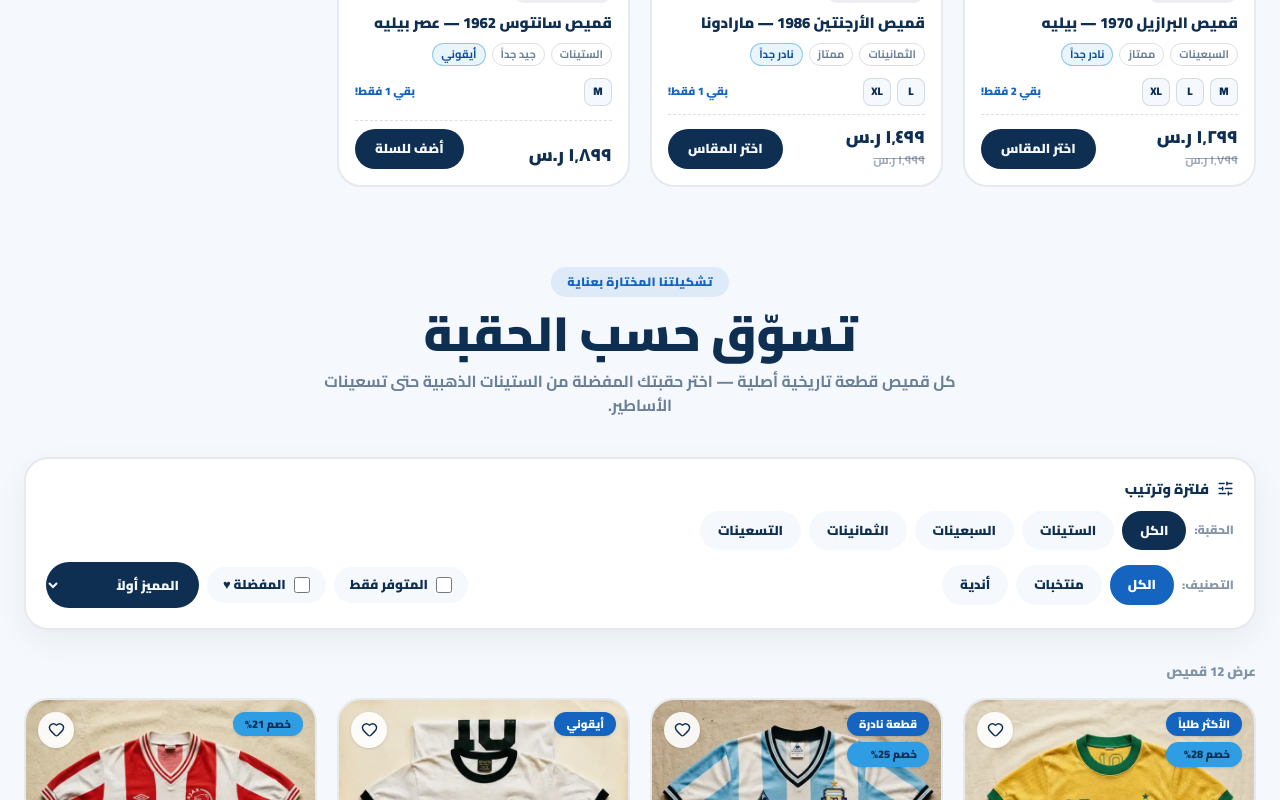
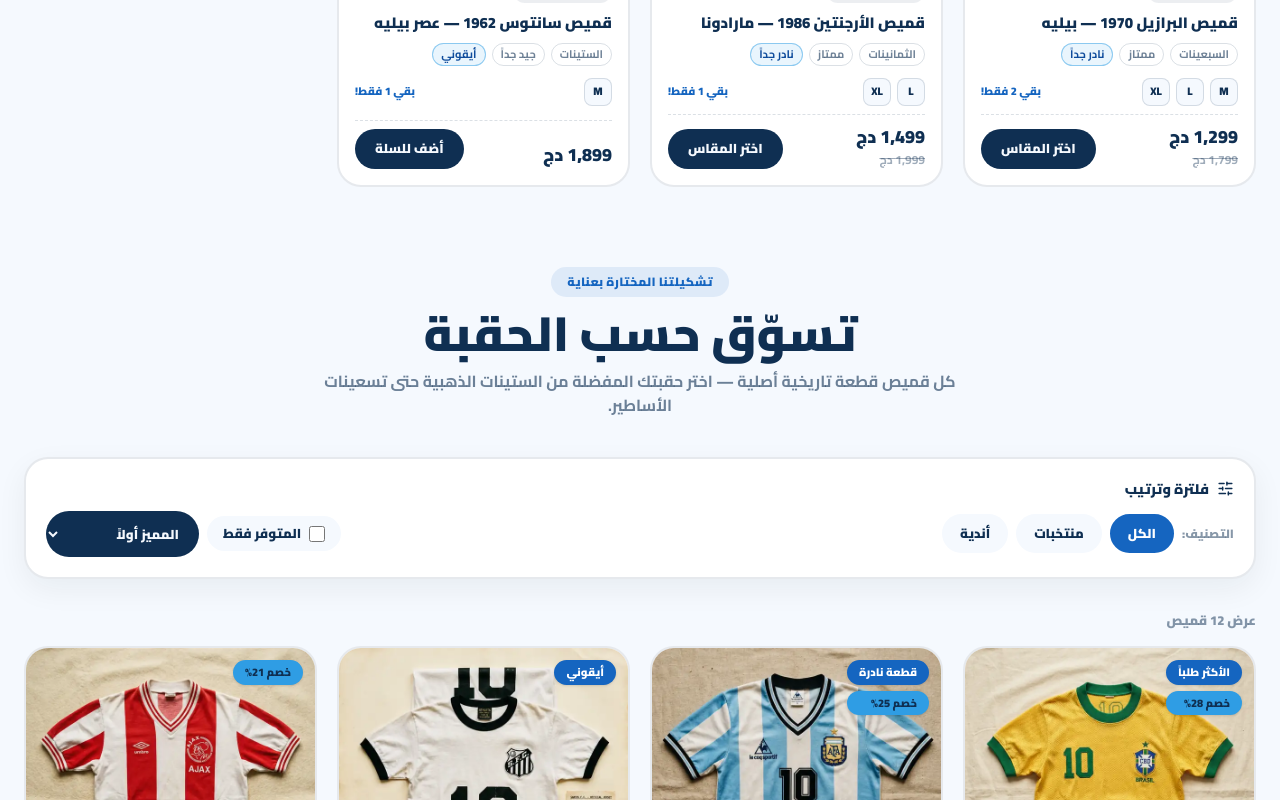
Before and after one commit to AbdEDjalilSaf/blues-store, a React (Vite) app: page / in a window 1280 px wide. Shown: the part 1640-2440 px from the top of the page. Built offline with nearby package versions, Linux system fonts and the light colour scheme.

Commit message:
fix:the card prices

```diff
--- a/scripts/seo-prerender.mjs
+++ b/scripts/seo-prerender.mjs
@@ -187,8 +187,8 @@
     (p) => `      <li>
         <h3><a href="${esc(ALLOC)}">${esc(p.name_ar)}</a></h3>
         <p>${esc(p.team)} • ${p.year} • ${esc(p.era)} • ${esc(p.condition)} • ${esc(p.rarity)}</p>
-        <p>${Number(p.price).toLocaleString('en-US')} ر.س${
-      p.old_price ? ` (بدلاً من ${Number(p.old_price).toLocaleString('en-US')} ر.س)` : ''
+        <p>${Number(p.price).toLocaleString('en-US')} دج${
+      p.old_price ? ` (بدلاً من ${Number(p.old_price).toLocaleString('en-US')} دج)` : ''
     } — ${Number(p.stock) <= 0 ? 'نفدت الكمية' : `متوفر (${p.stock} قطع)`}</p>
         <p>${esc(p.description_ar)}</p>
       </li>`
--- a/src/components/Auth.tsx
+++ b/src/components/Auth.tsx
@@ -15,7 +15,7 @@
           {[
             { i: ShieldCheck, t: 'فحص معتمد 21 نقطة', d: 'خبراء يفحصون القماش والخياطة والشعارات وبطاقات المصنع قبل قبول أي قطعة.' },
             { i: BadgeCheck, t: 'شهادة أصالة', d: 'كل قميص يصلك برقم توثيق فريد وبطاقة تروي قصته وموسمه.' },
-            { i: Truck, t: 'شحن سريع وآمن', d: 'تغليف مقوى يحمي القماش + شحن 2-4 أيام، مجاني فوق 300 ر.س.' },
+            { i: Truck, t: 'شحن سريع وآمن', d: 'تغليف مقوى يحمي القماش + شحن 2-4 أيام، مجاني فوق 300 دج.' },
             { i: RefreshCcw, t: 'إرجاع 14 يوم', d: 'غيّرت رأيك أو المقاس غير مناسب؟ استبدال واسترجاع بدون تعقيد.' },
           ].map((f) => (
             <li key={f.t}>
--- a/src/components/Logo.tsx
+++ b/src/components/Logo.tsx
@@ -20,7 +20,7 @@
       decoding="async"
       loading="eager"
       fetchPriority="high"
-      className={`${className} w-10 h-10 shrink-0 object-cover rounded-lg`}
+      className={`${className} w-18 h-18 shrink-0 object-cover rounded-lg`}
     />
   );
 }
--- a/src/components/Navbar.tsx
+++ b/src/components/Navbar.tsx
@@ -1,6 +1,6 @@
 import { useEffect, useRef, useState } from 'react';
 import { Menu, Search, ShoppingBag, X } from 'lucide-react';
-import { useCart, useShopActions, useWishlist } from '../store/shop';
+import { useCart, useShopActions } from '../store/shop';
 import Logo from './Logo';
 
 const LINKS = [
@@ -17,7 +17,6 @@
 export default function Navbar({ onSearch }: Props) {
   const { cartCount } = useCart();
   const { setCartOpen } = useShopActions();
-  const wishlist = useWishlist();
   const [open, setOpen] = useState(false);
   const [q, setQ] = useState('');
   const [showSearch, setShowSearch] = useState(false);
@@ -70,19 +69,6 @@
             >
               <Search size={20} />
             </button>
-
-            {wishlist.length > 0 && (
-              <a
-                href="#shop"
-                className="relative hidden sm:grid w-10 h-10 place-items-center rounded-full hover:bg-[#0f2f52]/20 text-[#f5f9fe]/95"
-                aria-label={`المفضلة (${wishlist.length})`}
-              >
-                <ShoppingBag size={20} />
-                <span className="absolute -top-0.5 -left-0.5 min-w-5 h-5 px-1 rounded-full bg-[#1565c0] text-white text-[11px] font-black grid place-items-center">
-                  {wishlist.length}
-                </span>
-              </a>
-            )}
 
             <button
               onClick={() => setCartOpen(true)}
--- a/src/components/ProductCard.tsx
+++ b/src/components/ProductCard.tsx
@@ -1,7 +1,7 @@
 import { memo } from 'react';
-import { Eye, Heart, Star } from 'lucide-react';
+import { Eye, Star } from 'lucide-react';
 import { formatPrice, parseSizes, type Product } from '../lib/api';
-import { useShopActions, useWishlist } from '../store/shop';
+import { useShopActions } from '../store/shop';
 
 interface Props {
   p: Product;
@@ -9,11 +9,7 @@
 }
 
 function ProductCard({ p, onView }: Props) {
-  // Stable actions + a single shared wishlist array: this component only
-  // re-renders when the wishlist changes, never when the cart or the toast do.
-  const { addToCart, toggleWish } = useShopActions();
-  const wishlist = useWishlist();
-  const wished = wishlist.includes(p.id);
+  const { addToCart } = useShopActions();
 
   const sizes = parseSizes(p.sizes);
   const discount = p.old_price ? Math.round((1 - Number(p.price) / Number(p.old_price)) * 100) : 0;
@@ -37,14 +33,7 @@
           {p.badge && <span className="bg-[#1565c0] text-white text-[11px] font-black px-3 py-1 rounded-full shadow">{p.badge}</span>}
           {discount > 0 && <span className="bg-[#2f9de4] text-[#0f2f52] text-[11px] font-black px-3 py-1 rounded-full shadow">خصم {discount}%</span>}
         </div>
-        <button
-          onClick={(e) => { e.stopPropagation(); toggleWish(p.id); }}
-          aria-label={wished ? `إزالة ${p.name_ar} من المفضلة` : `إضافة ${p.name_ar} إلى المفضلة`}
-          aria-pressed={wished}
-          className={`absolute top-3 left-3 w-9 h-9 grid place-items-center rounded-full shadow transition-all ${wished ? 'bg-[#1565c0] text-white' : 'bg-white/90 text-[#0f2f52] hover:bg-[#1565c0] hover:text-white'}`}
-        >
-          <Heart size={17} className={wished ? 'fill-current' : ''} />
-        </button>
+
         {soldOut && (
           <div className="absolute inset-0 bg-[#0f2f52]/60 grid place-items-center">
             <span className="bg-[#f5f9fe] text-[#1565c0] font-black px-5 py-2 rounded-full text-sm rotate-[-6deg] border-2 border-[#1565c0]">نفدت الكمية</span>
--- a/src/components/ProductModal.tsx
+++ b/src/components/ProductModal.tsx
@@ -94,7 +94,6 @@
               <span className="flex gap-0.5">{Array.from({ length: 5 }).map((_, i) => <Star key={i} size={16} className={i < Math.round(Number(p.rating)) ? 'fill-[#2f9de4] text-[#2f9de4]' : 'text-[#0f2f52]/20'} />)}</span>
               <span className="text-[13px] font-black text-[#0f2f52]">{Number(p.rating).toFixed(1)}</span>
               <span className="text-[12px] font-bold text-[#0f2f52]/50">({reviews.length || p.reviews_count} تقييم)</span>
-              <button onClick={() => toggleWish(p.id)} className={`ms-auto flex items-center gap-1 text-[12px] font-black px-3 py-1.5 rounded-full border-2 ${wished ? 'bg-[#1565c0] text-white border-[#1565c0]' : 'border-[#0f2f52]/15 text-[#0f2f52]'}`}><Heart size={14} className={wished ? 'fill-current' : ''} />{wished ? 'في المفضلة' : 'مفضلة'}</button>
             </div>
             <p className="text-[14px] leading-7 font-medium text-[#0f2f52]/75 mb-4">{p.description_ar}</p>
             <div className="flex flex-wrap gap-2 mb-4 text-[12px] font-black">
--- a/src/components/ShopSection.tsx
+++ b/src/components/ShopSection.tsx
@@ -82,19 +82,7 @@
           <div className="flex items-center gap-2 mb-3 text-[#0f2f52] font-black text-sm">
             <SlidersHorizontal size={17} /> فلترة وترتيب
           </div>
-          <div className="flex flex-wrap items-center gap-2 mb-3">
-            <span className="text-[12px] font-black text-[#0f2f52]/50 w-full sm:w-auto">الحقبة:</span>
-            {ERAS.map((e) => (
-              <button
-                key={e}
-                onClick={() => setEra(e)}
-                aria-pressed={era === e}
-                className={`px-4 py-2 rounded-full text-[13px] font-black transition-all border-2 ${era === e ? 'bg-[#0f2f52] text-[#f5f9fe] border-[#0f2f52]' : 'bg-[#f5f9fe] text-[#0f2f52] border-transparent hover:border-[#0f2f52]/20'}`}
-              >
-                {e}
-              </button>
-            ))}
-          </div>
+
           <div className="flex flex-wrap items-center gap-2">
             <span className="text-[12px] font-black text-[#0f2f52]/50">التصنيف:</span>
             {CATS.map((c) => (
@@ -117,15 +105,7 @@
                 />
                 المتوفر فقط
               </label>
-              <label className="flex items-center gap-2 text-[13px] font-black text-[#0f2f52] bg-[#f5f9fe] rounded-full px-4 py-2 cursor-pointer">
-                <input
-                  type="checkbox"
-                  checked={showWish}
-                  onChange={(e) => setShowWish(e.target.checked)}
-                  className="accent-[#1565c0] w-4 h-4"
-                />
-                المفضلة ♥
-              </label>
+
               <label className="sr-only-focusable" htmlFor="sort">
                 ترتيب المنتجات
               </label>
--- a/src/components/Story.tsx
+++ b/src/components/Story.tsx
@@ -25,11 +25,7 @@
               </div>
             ))}
           </div>
-          <div className="flex flex-wrap gap-2">
-            {['1962', '1970', '1982', '1986', '1990', '1998'].map((y, i) => (
-              <span key={y} className={`px-4 py-2 rounded-full text-[13px] font-black border ${i === 1 ? 'bg-[#2f9de4] text-[#0f2f52] border-[#2f9de4]' : 'border-[#f5f9fe]/20 text-[#f5f9fe]/70'}`}>{y}</span>
-            ))}
-          </div>
+
         </Reveal>
         <Reveal effect="zoom-in" delay={100}>
         <div className="grid grid-cols-2 gap-3 md:gap-4">
--- a/src/lib/api.ts
+++ b/src/lib/api.ts
@@ -62,5 +62,5 @@
 }
 
 export function formatPrice(n: number): string {
-  return `${Number(n).toLocaleString('ar-SA')} ر.س`;
+  return `${Number(n).toLocaleString('en-US')} دج`;
 }
```
Also changed, not shown: src/lib/catalog.ts (line endings or trailing spaces).
